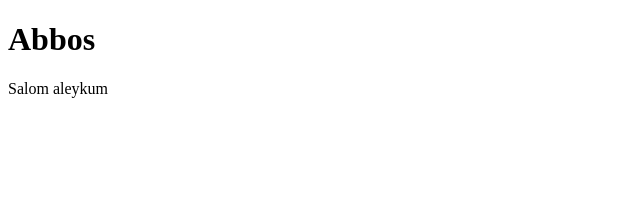
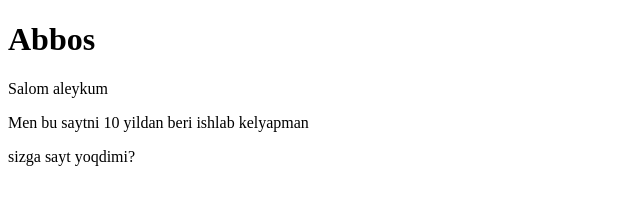
Before and after one commit to cbuabbosbek/birinchi_loyiha_82, a plain HTML site: page index.html in a window 1280 px wide. Shown: the whole page, without its empty margins (0-640 px from the left). Drawn offline with Linux system fonts and the light colour scheme.

Commit message:
10 yil xabari qoshildi

```diff
--- a/index.html
+++ b/index.html
@@ -8,6 +8,8 @@
 <body>
     <h1>Abbos</h1>
     <p>Salom aleykum</p>
+    <p>Men bu saytni 10 yildan beri ishlab kelyapman</p>
+    <p>sizga sayt yoqdimi?</p>
 </body>
 
 </html>
```
